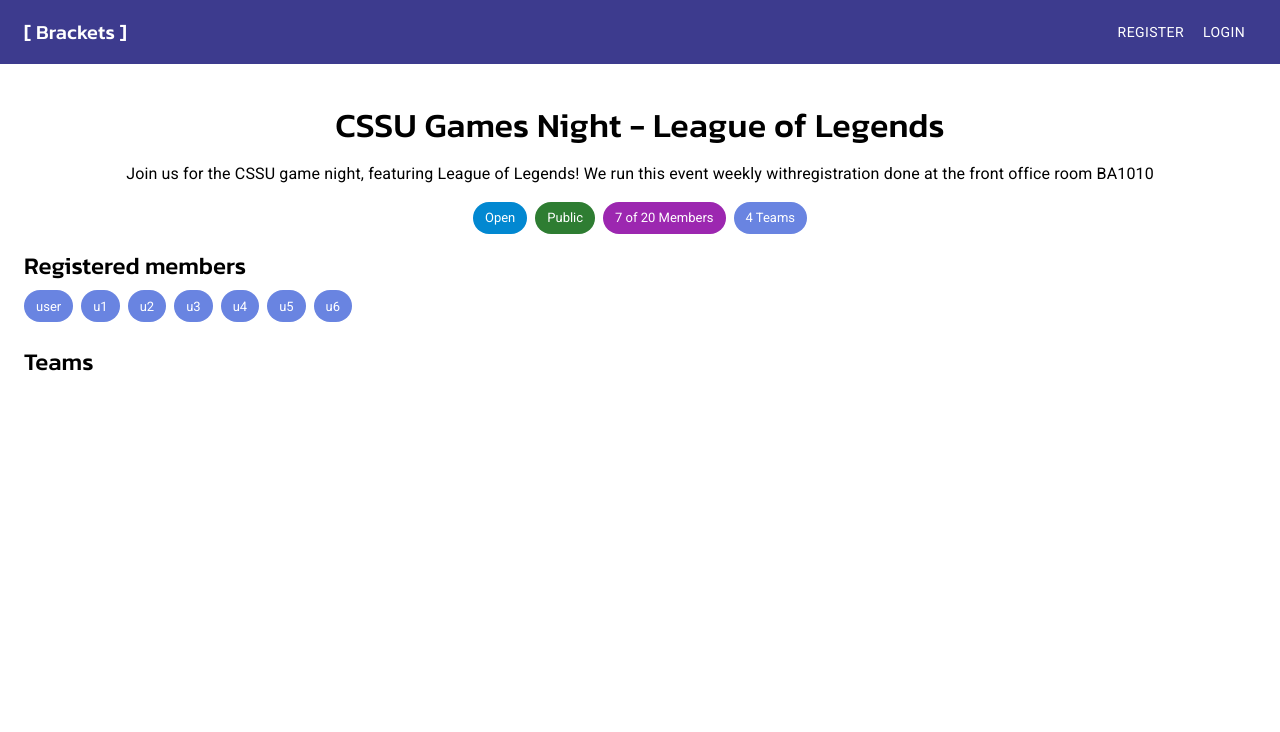
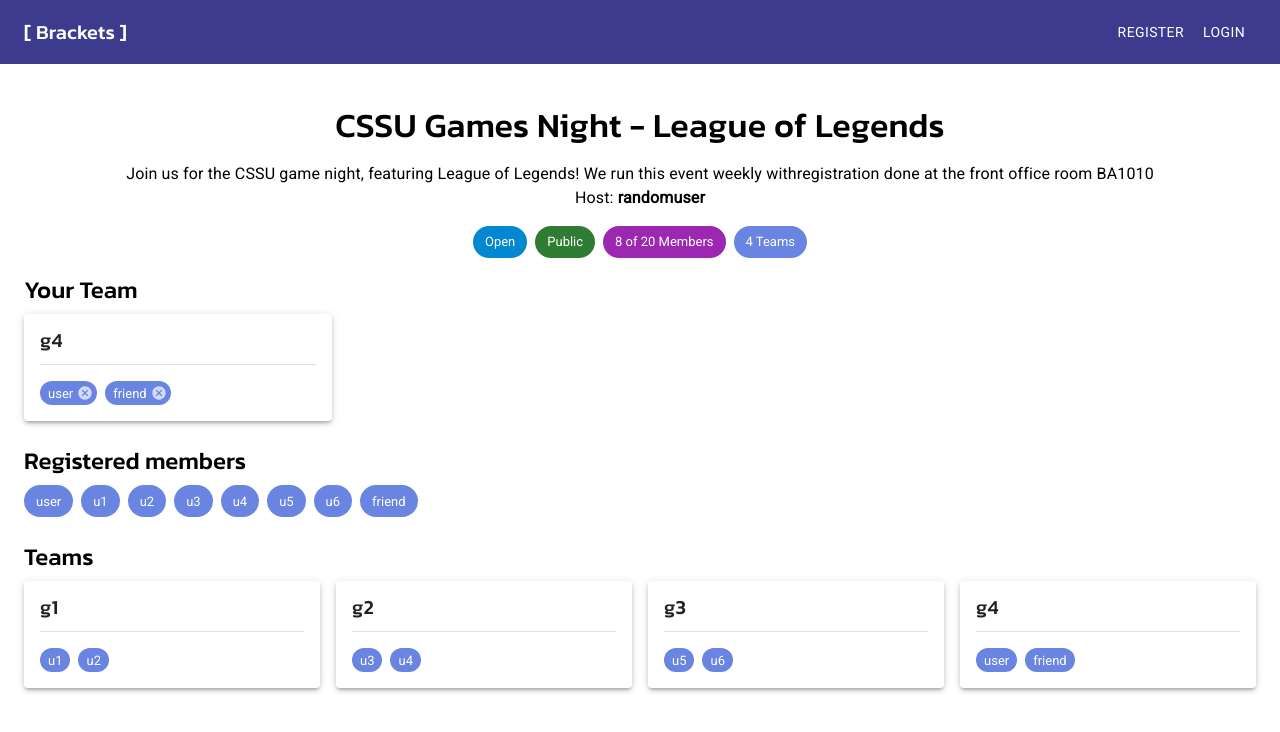
Before and after one commit to MastaCoder/-Brackets-, a React (Create React App) app in the folder frontend/: page /tournament/1 in a window 1280 px wide. Shown: the top 732 px of the page. Built offline with nearby package versions, Linux system fonts and the light colour scheme.

Commit message:
team updating works

```diff
--- a/frontend/src/components/Tournament/TournamentList/TournamentCard/TournamentCard.js
+++ b/frontend/src/components/Tournament/TournamentList/TournamentCard/TournamentCard.js
@@ -7,7 +7,7 @@
   const history = useHistory();
 
   return (
-    <Box width="100%">
+    <Box>
       <Paper elevation={3}>
         <Box p={2} pt={1.25}>
           <Box>
--- a/frontend/src/components/Tournament/TournamentView/TournamentView.js
+++ b/frontend/src/components/Tournament/TournamentView/TournamentView.js
@@ -1,8 +1,10 @@
-import {Box, Container, Typography} from "@mui/material";
+import {Box, Container, Grid, Typography} from "@mui/material";
 import PageTitle from "../../Layout/PageTitle";
 import TournamentChips from "../TournamentChips/TournamentChips";
 import PageSubTitle from "../../Layout/PageSubTitle";
 import TournamentViewUserChip from "./TournamentViewUserChip/TournamentViewUserChip";
+import TournamentViewTeamCardList from "./TournamentViewTeamCardList/TournamentViewTeamCardList";
+import TournamentViewTeamCard from "./TournamentViewTeamCardList/TournamentViewTeamCard/TournamentViewTeamCard";
 
 export default function TournamentView(props) {
   if (!props.tournament.id) {
@@ -17,9 +19,14 @@
       <PageTitle>
         {props.tournament.name}
       </PageTitle>
-      <Typography variant="body1" textAlign="center">
-        {props.tournament.description}
-      </Typography>
+      <Box textAlign="center">
+        <Typography variant="body1">
+          {props.tournament.description}
+        </Typography>
+        <Typography variant="body1">
+          Host: <strong>{props.tournament.host}</strong>
+        </Typography>
+      </Box>
       <Box mt={2} mb={2}>
         <TournamentChips
           public={props.tournament.public}
@@ -32,6 +39,25 @@
         />
       </Box>
 
+      {/* Your team */}
+      {props.tournament.userTeam !== null && (
+        <>
+          <PageSubTitle>
+            Your Team
+          </PageSubTitle>
+          <Grid container mb={3}>
+            <Grid item xs={3}>
+              <TournamentViewTeamCard
+                teamName={props.tournament.userTeam}
+                team={props.tournament.teams[props.tournament.userTeam]}
+                onKick={props.tournament.status !== 2 ? props.kickFromTeam : null}
+                onNameUpdate={props.tournament.status !== 2 ? props.onNameUpdate : null}
+              />
+            </Grid>
+          </Grid>
+        </>
+      )}
+
       {/* Members */}
       <PageSubTitle>
         Registered members
@@ -40,6 +66,8 @@
         <TournamentViewUserChip
           members={props.tournament.members}
           onKick={props.tournament.host === 'user' ? props.kickUser : null}
+          onNameUpdate={props.tournament.host === 'user' ? props.onNameUpdate : null}
+          size="medium"
         />
       </Box>
 
@@ -47,6 +75,9 @@
       <PageSubTitle>
         Teams
       </PageSubTitle>
+      <TournamentViewTeamCardList
+        teams={props.tournament.teams}
+      />
     </Container>
   )
 }
--- /dev/null
+++ b/frontend/src/components/Tournament/TournamentView/TournamentViewTeamCardList/TournamentViewTeamCard/TournamentViewTeamCard.js
@@ -0,0 +1,46 @@
+import {Box, Divider, Paper, TextField, Typography} from "@mui/material";
+import TournamentViewUserChip from "../../TournamentViewUserChip/TournamentViewUserChip";
+import {useState} from "react";
+
+export default function TournamentViewTeamCard(props) {
+  const [editing, setEditing] = useState(false);
+  const [newName, setNewName] = useState(props.teamName);
+
+  const updateName = (e) => {
+    props.onNameUpdate(props.teamName, newName);
+    setEditing(false);
+  }
+
+  return (
+    <Paper elevation={3}>
+      <Box p={2} pt={1.25}>
+        {(editing && props.onNameUpdate !== null) ? (
+          <Box component="form" onSubmit={updateName}>
+            <TextField
+              id="standard-basic"
+              variant="standard"
+              fullWidth
+              value={newName}
+              onChange={(e) => setNewName(e.target.value)}
+            />
+          </Box>
+        ) : (
+          <Box onClick={() => setEditing(true)}>
+            <Typography variant="h6" component="h3">
+              {props.teamName}
+            </Typography>
+          </Box>
+        )}
+
+        <Box my={1} mb={2}>
+          <Divider />
+        </Box>
+        <TournamentViewUserChip
+          members={props.team}
+          onKick={props.onKick ?? null}
+          size="small"
+        />
+      </Box>
+    </Paper>
+  )
+}
--- /dev/null
+++ b/frontend/src/components/Tournament/TournamentView/TournamentViewTeamCardList/TournamentViewTeamCardList.js
@@ -0,0 +1,18 @@
+import {Grid} from "@mui/material";
+import TournamentViewTeamCard from "./TournamentViewTeamCard/TournamentViewTeamCard";
+
+export default function TournamentViewTeamCardList(props) {
+  return (
+    <Grid container spacing={2}>
+      {Object.entries(props.teams).map(([teamName, team]) => (
+        <Grid item xs={3}>
+          <TournamentViewTeamCard
+            teamName={teamName}
+            team={team}
+            onNameUpdate={props.onNameUpdate ?? null}
+          />
+        </Grid>
+      ))}
+    </Grid>
+  );
+}
--- a/frontend/src/components/Tournament/TournamentView/TournamentViewUserChip/TournamentViewUserChip.js
+++ b/frontend/src/components/Tournament/TournamentView/TournamentViewUserChip/TournamentViewUserChip.js
@@ -5,9 +5,14 @@
     <Box display="flex" gap={1}>
       {props.members.map((userName) => (
         props.onKick === null ? (
-          <Chip color="primary" label={userName} />
+          <Chip color="primary" label={userName} size={props.size} />
         ) : (
-          <Chip color="primary" label={userName} onDelete={() => props.onKick(userName)} />
+          <Chip
+            color="primary"
+            label={userName}
+            size={props.size}
+            onDelete={() => props.onKick(userName)}
+          />
         )
       ))}
     </Box>
--- a/frontend/src/data/data.js
+++ b/frontend/src/data/data.js
@@ -13,16 +13,17 @@
 				'registration done at the front office room BA1010',
 			public: true,
 			maxMembers: 20,
-			members: ['user', 'u1', 'u2', 'u3', 'u4', 'u5', 'u6'],
+			members: ['user', 'u1', 'u2', 'u3', 'u4', 'u5', 'u6', 'friend'],
 			teams: {
 				g1: ['u1', 'u2'],
 				g2: ['u3', 'u4'],
 				g3: ['u5', 'u6'],
-				g4: ['user']
+				g4: ['user', 'friend']
 			},
 			maxTeamMembers: 2,
 			status: 0,
 			host: 'randomuser',
+			userTeam: 'g4'
 		},
 		{
 			// user in this event, started
@@ -67,6 +68,7 @@
 			maxTeamMembers: 2,
 			status: 1,
 			host: 'randomuser',
+			userTeam: 'me group'
 		},
 		{
 			// user in this event, ended
@@ -85,6 +87,7 @@
 			maxTeamMembers: 1,
 			status: 2,
 			host: 'randomuser',
+			userTeam: "big fat team"
 		},
 		{
 			// user not in this event, hasn't started yet
@@ -107,6 +110,7 @@
 			maxTeamMembers: 3,
 			status: 0,
 			host: 'randomuser',
+			userTeam: null
 		},
 		{
 			// user not in this event, hasn't started yet
@@ -127,6 +131,7 @@
 			maxTeamMembers: 1,
 			status: 1,
 			host: 'randomuser',
+			userTeam: null
 		},
 		{
 			// user not in this event, not started
@@ -153,6 +158,7 @@
 			maxTeamMembers: 10,
 			status: 2,
 			host: 'user',
+			userTeam: null
 		},
 	],
   players: [
--- a/frontend/src/views/Organizer/Create/OrganizerCreatePage.js
+++ b/frontend/src/views/Organizer/Create/OrganizerCreatePage.js
@@ -51,6 +51,7 @@
 			members: [],
 			teams: {},
 			host: 'user',
+			userTeam: null
 		});
 		console.log(tournaments);
 		setData({ ...data, tournaments: tournaments });
--- a/frontend/src/views/Organizer/History/OrganizerHistoryPage.js
+++ b/frontend/src/views/Organizer/History/OrganizerHistoryPage.js
@@ -6,7 +6,7 @@
 
 export default function OrganizerHistoryPage() {
   const [eventHistory, setEventHistory] = useState([]);
-  const [data, setData] = useContext(DataContext);
+  const [data] = useContext(DataContext);
 
   // This will be an API call later
   useEffect(() => {
--- a/frontend/src/views/Tournament/View/TournamentViewPage.js
+++ b/frontend/src/views/Tournament/View/TournamentViewPage.js
@@ -23,6 +23,7 @@
     );
   }
 
+  // kick a user, to be replaced with an API call in the future
   const kickUser = (userName) => {
     let tournaments = [...data.tournaments];
     tournaments[index].members = tournaments[index].members.filter(e => e !== userName);
@@ -37,13 +38,43 @@
       }
     }
 
-    setData({ ...data, tournaments: tournaments })
+    setData({ ...data, tournaments: tournaments });
+  }
+
+  // kicks a user from a team, forms their own new team
+  const onKickFromTeam = (userName) => {
+    if (userName === 'user')
+      alert("You can't kick yourself!");
+
+    let tournaments = [...data.tournaments];
+    for (const [teamName] of Object.entries(tournaments[index].teams)) {
+      let userIndex = tournaments[index].teams[teamName].indexOf(userName);
+      if (userIndex > -1) {
+        tournaments[index].teams[teamName].splice(userIndex, 1);
+        break;
+      }
+    }
+
+    tournaments[index].teams[userName] = [userName];
+    setData({ ...data, tournaments: tournaments });
+  }
+
+  const onNameUpdate = (oldName, newName) => {
+    let tournaments = [...data.tournaments];
+    tournaments[index].teams[newName] = tournaments[index].teams[oldName];
+    delete tournaments[index].teams[oldName];
+    if (tournaments[index].userTeam === oldName)
+      tournaments[index].userTeam = newName;
+
+    setData({ ...data, tournaments: tournaments });
   }
 
   return (
     <TournamentView
       tournament={data.tournaments[index]}
       kickUser={kickUser}
+      kickFromTeam={onKickFromTeam}
+      onNameUpdate={onNameUpdate}
     />
   );
 }
```
